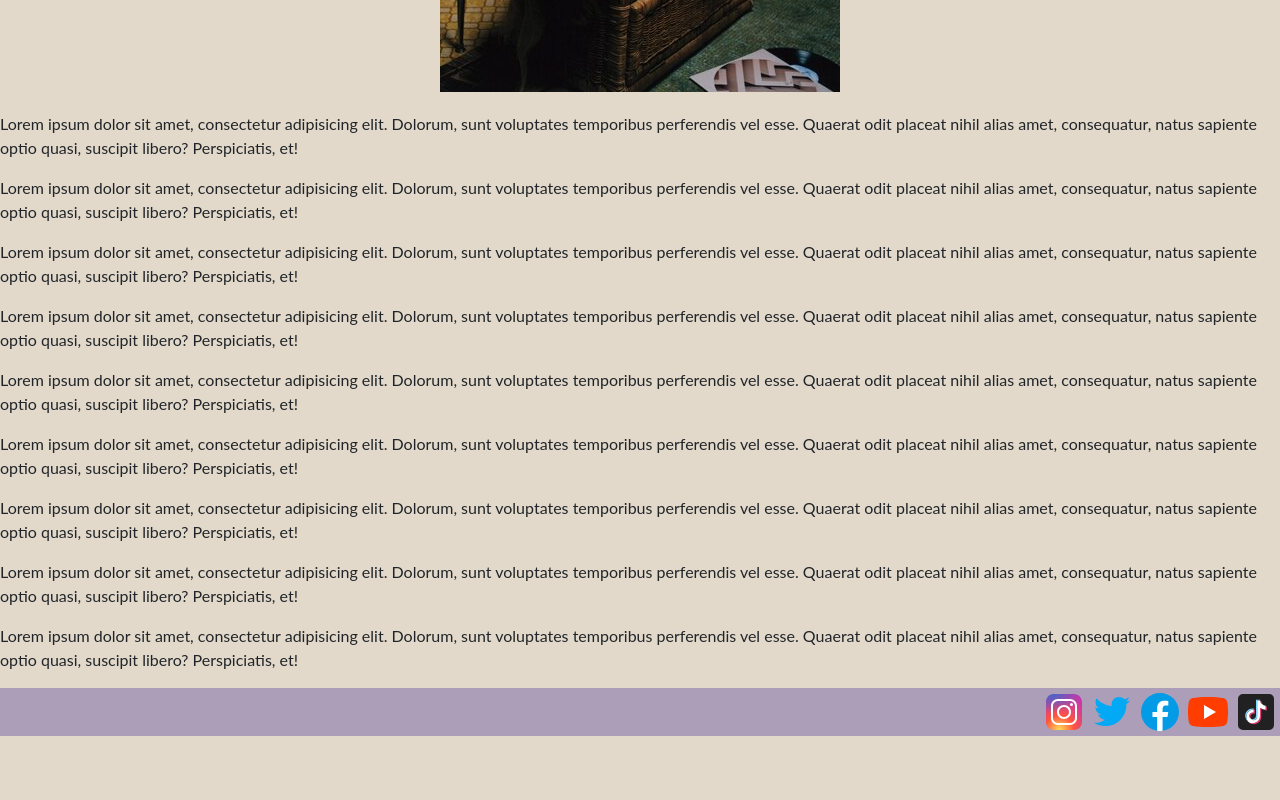
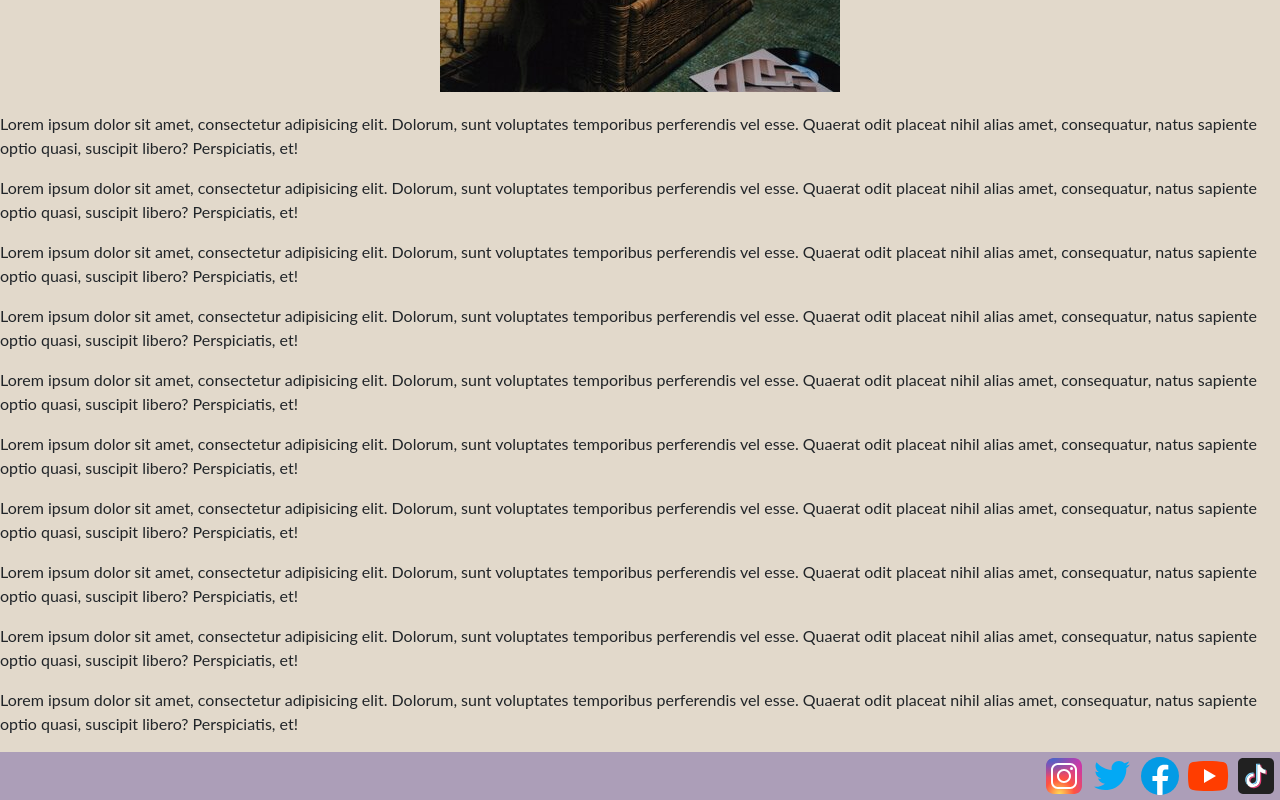
Before and after one commit to lucasheredia1617/EntregaFinal-Heredia, a plain HTML site: page index.html in a window 1280 px wide. Shown: the part 447-1247 px from the top of the page. Before the commit the page ends 1183 px from the top, so only its background shows below. Drawn offline with nearby package versions, Linux system fonts and the light colour scheme.

Commit message:
agrego parrafo

```diff
--- a/index.html
+++ b/index.html
@@ -78,6 +78,9 @@
         <p>Lorem ipsum dolor sit amet, consectetur adipisicing elit. Dolorum, sunt voluptates temporibus perferendis vel
             esse. Quaerat odit placeat nihil alias amet, consequatur, natus sapiente optio quasi, suscipit libero?
             Perspiciatis, et!</p>
+        <p>Lorem ipsum dolor sit amet, consectetur adipisicing elit. Dolorum, sunt voluptates temporibus perferendis vel
+            esse. Quaerat odit placeat nihil alias amet, consequatur, natus sapiente optio quasi, suscipit libero?
+            Perspiciatis, et!</p>
     </section>
 
     <footer>
```
